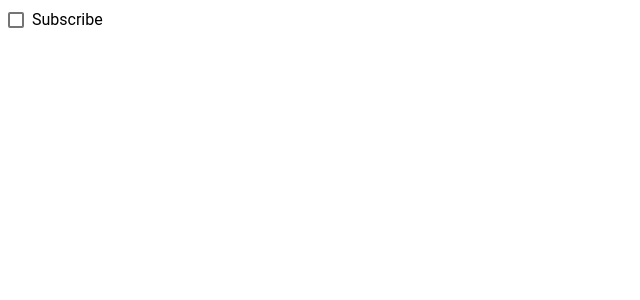
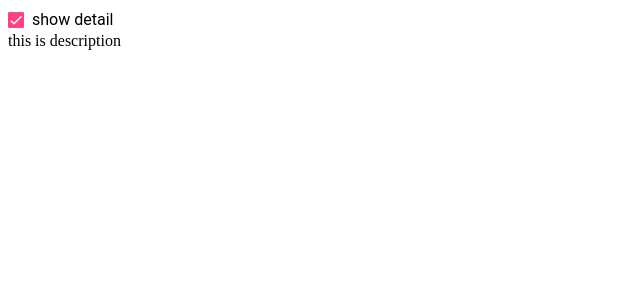
Before and after one commit to OsamaHaroon53/materialDemo, an Angular app: page / in a window 1280 px wide. Shown: the top 300 px of the page, without its empty margins (0-640 px from the left). Built offline with nearby package versions, Linux system fonts and the light colour scheme.

Commit message:
checkbox

```diff
--- a/src/app/app.component.html
+++ b/src/app/app.component.html
@@ -1 +1,6 @@
-<mat-checkbox>Subscribe</mat-checkbox>
+<mat-checkbox
+#show
+[checked]="isCheck"
+(change)="onchange($event)"
+>show detail</mat-checkbox>
+<div *ngIf="show.checked">this is description</div>
--- a/src/app/app.component.ts
+++ b/src/app/app.component.ts
@@ -6,5 +6,8 @@ import { Component } from '@angular/core';
   styleUrls: ['./app.component.css']
 })
 export class AppComponent {
-
+  isCheck=true;
+  onchange($event){
+    console.log($event);
+  }
 }
```
